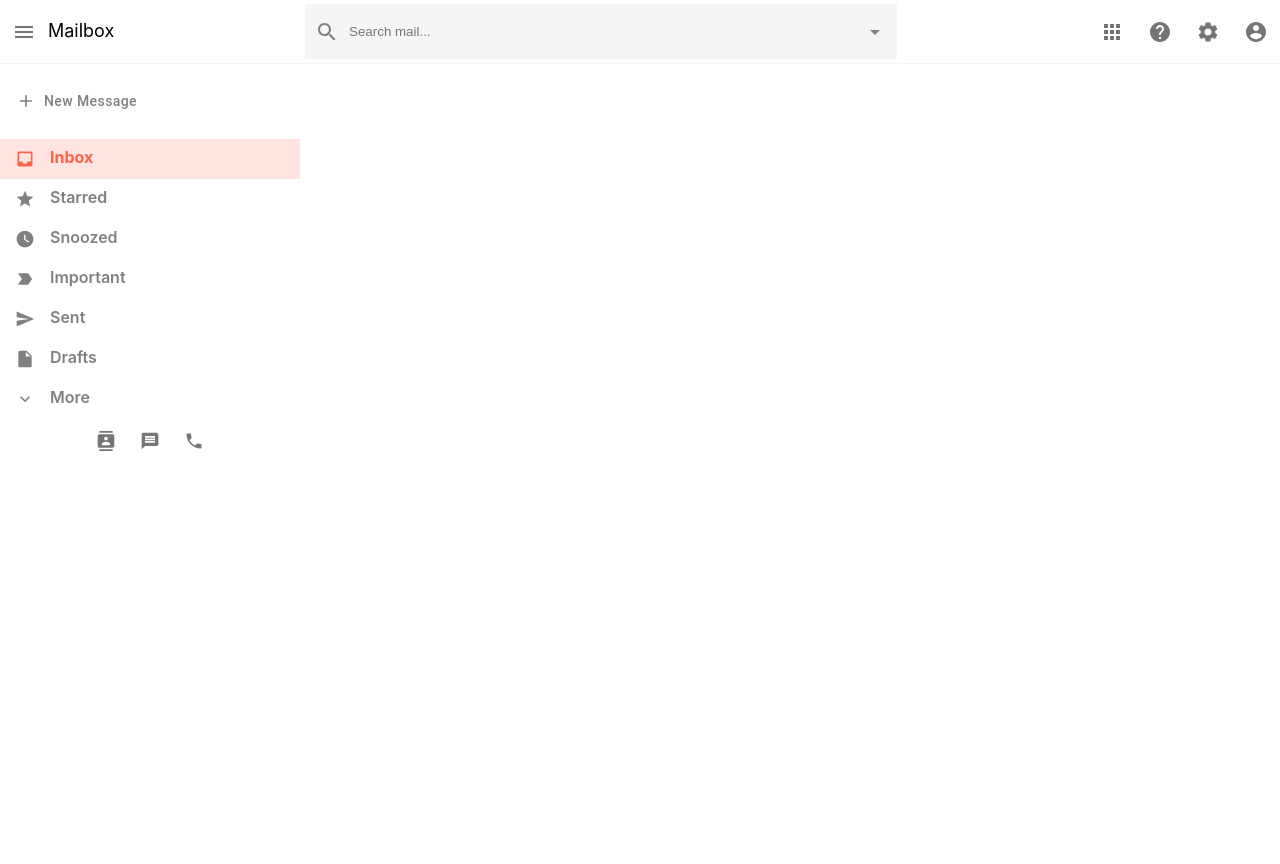
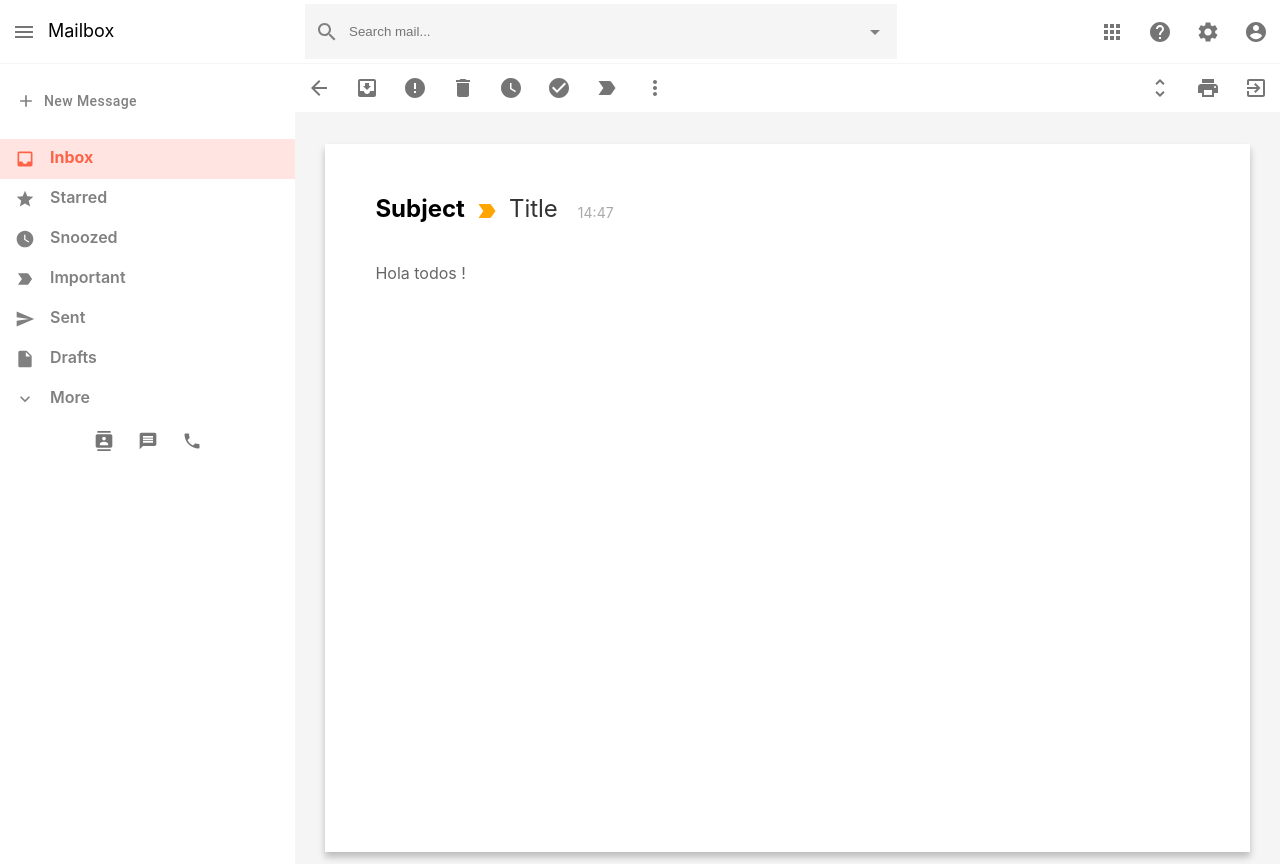
Before and after one commit to aunimhsn/reactjs-mailbox, a React (Create React App) app in the folder mailbox/: page /mail in a window 1280 px wide. Built offline with nearby package versions, Linux system fonts and the light colour scheme.

Commit message:
feat: mail body

```diff
--- a/mailbox/src/components/Mail.css
+++ b/mailbox/src/components/Mail.css
@@ -0,0 +1,53 @@
+.mail {
+    flex: 1;
+    background-color: whitesmoke;
+}
+
+.mail__header {
+    display: flex;
+    align-items: center;
+    justify-content: space-between;
+    background-color: white;
+    border-bottom: 2px solid whitesmoke;
+}
+
+.mail__body {
+    display: flex;
+    flex-direction: column;
+    margin: 30px;
+    background-color: white;
+    padding: 30px;
+    min-height: 81vh;
+    box-shadow: 0px 5px 7px 0px rgba(0, 0, 0, 0.24);
+}
+
+.mail__bodyHeader {
+    display: flex;
+    align-items: center;
+    padding: 20px;
+}
+
+.mail__important {
+    color: orange !important;
+    padding: 0px 10px;
+    margin-top: 5px;
+}
+
+.mail__title {
+    font-size: 24px;
+    color: #333;
+    margin-right: 20px;
+}
+
+.mail__time {
+    color: darkgray;
+    font-size: 14px;
+    font-weight: 400;
+    margin-top: 8px;
+}
+
+.mail__message > p {
+    padding: 20px;
+    overflow-wrap: break-word;
+    color: #666;
+}
--- a/mailbox/src/components/Mail.js
+++ b/mailbox/src/components/Mail.js
@@ -1,10 +1,76 @@
+import { IconButton } from '@material-ui/core';
 import React from 'react';
-
 import './Mail.css';
+import ArrowBackIcon from '@material-ui/icons/ArrowBack';
+import MoveToInboxIcon from '@material-ui/icons/MoveToInbox';
+import ErrorIcon from '@material-ui/icons/Error';
+import DeleteIcon from '@material-ui/icons/Delete';
+import WatchLaterIcon from '@material-ui/icons/WatchLater';
+import CheckCircleIcon from '@material-ui/icons/CheckCircle';
+import LabelImportantIcon from '@material-ui/icons/LabelImportant';
+import MoreVertIcon from '@material-ui/icons/MoreVert';
+import PrintIcon from '@material-ui/icons/Print';
+import UnfoldMoreIcon from '@material-ui/icons/UnfoldMore';
+import ExitToAppIcon from '@material-ui/icons/ExitToApp';
+import { useHistory } from 'react-router-dom';
 
 export default function Mail() {
+    const history = useHistory();
+
     return (
-        <div>
+        <div className="mail">
+            <div className="mail__header">
+                <div className="mail__headerLeft">
+                    <IconButton onClick={() => history.push('/')}>
+                        <ArrowBackIcon />
+                    </IconButton>
+                    <IconButton>
+                        <MoveToInboxIcon />
+                    </IconButton>
+                    <IconButton>
+                        <ErrorIcon />
+                    </IconButton>
+                    <IconButton>
+                        <DeleteIcon />
+                    </IconButton>
+                    <IconButton>
+                        <WatchLaterIcon />
+                    </IconButton>
+                    <IconButton>
+                        <CheckCircleIcon />
+                    </IconButton>
+                    <IconButton>
+                        <LabelImportantIcon />
+                    </IconButton>
+                    <IconButton>
+                        <MoreVertIcon />
+                    </IconButton>
+                </div>
+                <div className="mail__headerRight">
+                    <IconButton>
+                        <UnfoldMoreIcon />
+                    </IconButton>
+                    <IconButton>
+                        <PrintIcon />
+                    </IconButton>
+                    <IconButton>
+                        <ExitToAppIcon />
+                    </IconButton>
+                </div>
+            </div>
+
+            <div className="mail__body">
+                <div className="mail__bodyHeader">
+                    <h2>Subject</h2>
+                    <LabelImportantIcon className="mail__important" />
+                    <p className="mail__title">Title</p>
+                    <p className="mail__time">14:47</p>
+                </div>
+
+                <div className="mail__message">
+                    <p>Hola todos !</p>
+                </div>
+            </div>
 
         </div>
     )
--- a/mailbox/src/components/Sidebar.js
+++ b/mailbox/src/components/Sidebar.js
@@ -30,8 +30,8 @@ export default function Sidebar() {
             <SidebarOption Icon={InsertDriveFileIcon} title="Drafts" number={17} />
             <SidebarOption Icon={ExpandMoreIcon} title="More" number={5} />
 
-            <div class="sidebar__footer">
-                <div class="sidebar__footerIcons">
+            <div className="sidebar__footer">
+                <div className="sidebar__footerIcons">
                     <IconButton>
                         <ContactsIcon />
                     </IconButton>
```
Also changed, not shown: 1 other file (tests, documents, lock files or other folders).
